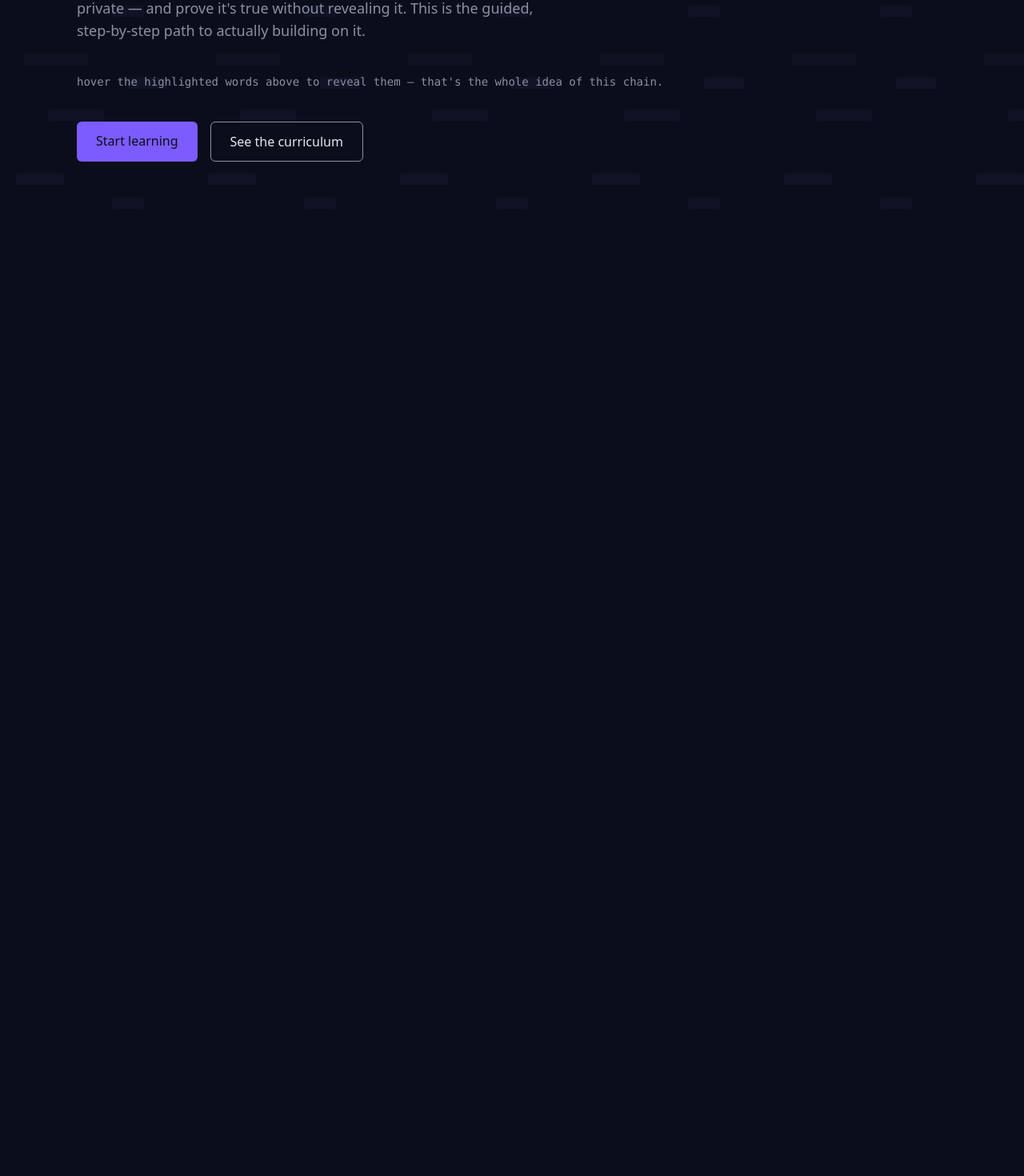
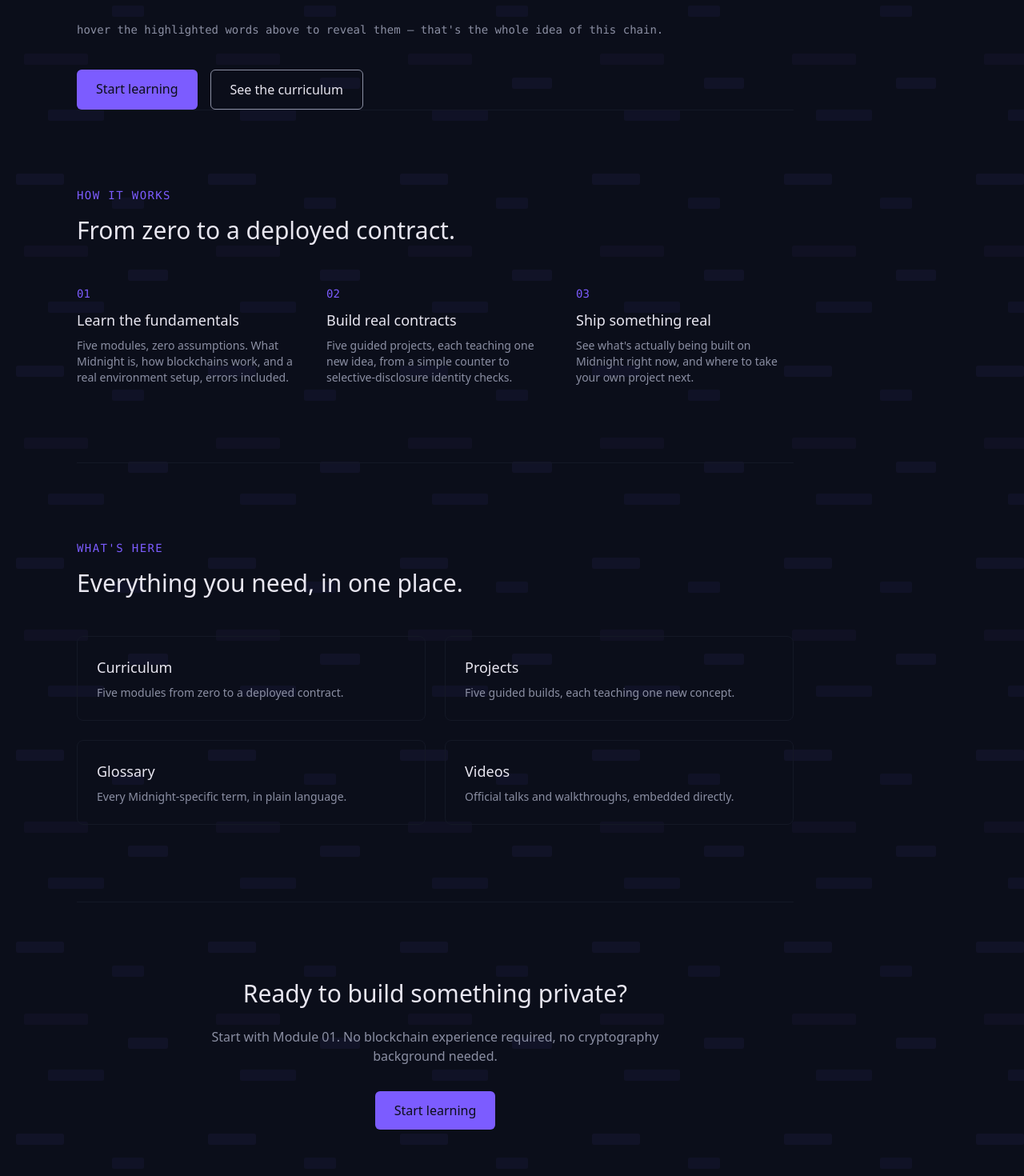
Before and after one commit to Balor44/midnight-academy, a Next.js app: page / in a window 1280 px wide. Shown: the part 610-2080 px from the top of the page at 80% size. Before the commit the page ends 877 px from the top, so only its background shows below. Built offline with nearby package versions, Linux system fonts and the light colour scheme.

Commit message:
Add exciting new features

```diff
--- a/src/app/page.tsx
+++ b/src/app/page.tsx
@@ -42,6 +42,74 @@
           </Link>
         </div>
       </div>
+      <section className="max-w-4xl py-24 border-t border-[var(--color-surface)]">
+        <p className="font-mono text-sm tracking-widest uppercase text-[var(--color-accent)] mb-4">
+          How it works
+        </p>
+        <h2 className="font-display text-3xl mb-12">From zero to a deployed contract.</h2>
+
+        <div className="grid grid-cols-1 md:grid-cols-3 gap-10">
+          <div>
+            <span className="font-mono text-[var(--color-accent)] text-sm">01</span>
+            <h3 className="text-lg mt-2 mb-2">Learn the fundamentals</h3>
+            <p className="text-[var(--color-muted)] text-sm">
+              Five modules, zero assumptions. What Midnight is, how blockchains work, and a real environment setup, errors included.
+            </p>
+          </div>
+          <div>
+            <span className="font-mono text-[var(--color-accent)] text-sm">02</span>
+            <h3 className="text-lg mt-2 mb-2">Build real contracts</h3>
+            <p className="text-[var(--color-muted)] text-sm">
+              Five guided projects, each teaching one new idea, from a simple counter to selective-disclosure identity checks.
+            </p>
+          </div>
+          <div>
+            <span className="font-mono text-[var(--color-accent)] text-sm">03</span>
+            <h3 className="text-lg mt-2 mb-2">Ship something real</h3>
+            <p className="text-[var(--color-muted)] text-sm">
+              See what&apos;s actually being built on Midnight right now, and where to take your own project next.
+            </p>
+          </div>
+        </div>
+      </section>
+      <section className="max-w-4xl py-24 border-t border-[var(--color-surface)]">
+        <p className="font-mono text-sm tracking-widest uppercase text-[var(--color-accent)] mb-4">
+          What&apos;s here
+        </p>
+        <h2 className="font-display text-3xl mb-12">Everything you need, in one place.</h2>
+
+        <div className="grid grid-cols-1 sm:grid-cols-2 gap-6">
+          <Link href="/curriculum" className="block border border-[var(--color-surface)] rounded-lg p-6 hover:border-[var(--color-accent)] transition">
+            <h3 className="text-lg mb-2">Curriculum</h3>
+            <p className="text-[var(--color-muted)] text-sm">Five modules from zero to a deployed contract.</p>
+          </Link>
+          <Link href="/projects" className="block border border-[var(--color-surface)] rounded-lg p-6 hover:border-[var(--color-accent)] transition">
+            <h3 className="text-lg mb-2">Projects</h3>
+            <p className="text-[var(--color-muted)] text-sm">Five guided builds, each teaching one new concept.</p>
+          </Link>
+          <Link href="/glossary" className="block border border-[var(--color-surface)] rounded-lg p-6 hover:border-[var(--color-accent)] transition">
+            <h3 className="text-lg mb-2">Glossary</h3>
+            <p className="text-[var(--color-muted)] text-sm">Every Midnight-specific term, in plain language.</p>
+          </Link>
+          <Link href="/videos" className="block border border-[var(--color-surface)] rounded-lg p-6 hover:border-[var(--color-accent)] transition">
+            <h3 className="text-lg mb-2">Videos</h3>
+            <p className="text-[var(--color-muted)] text-sm">Official talks and walkthroughs, embedded directly.</p>
+          </Link>
+        </div>
+      </section>
+
+      <section className="max-w-4xl py-24 border-t border-[var(--color-surface)] text-center">
+        <h2 className="font-display text-3xl mb-6">Ready to build something private?</h2>
+        <p className="text-[var(--color-muted)] mb-8 max-w-xl mx-auto">
+          Start with Module 01. No blockchain experience required, no cryptography background needed.
+        </p>
+        <Link
+          href="/curriculum/what-is-midnight"
+          className="inline-block bg-[var(--color-accent)] text-[var(--color-bg)] px-6 py-3 rounded-md font-medium hover:opacity-90 transition"
+        >
+          Start learning
+        </Link>
+      </section>
     </main>
   );
 }
```
